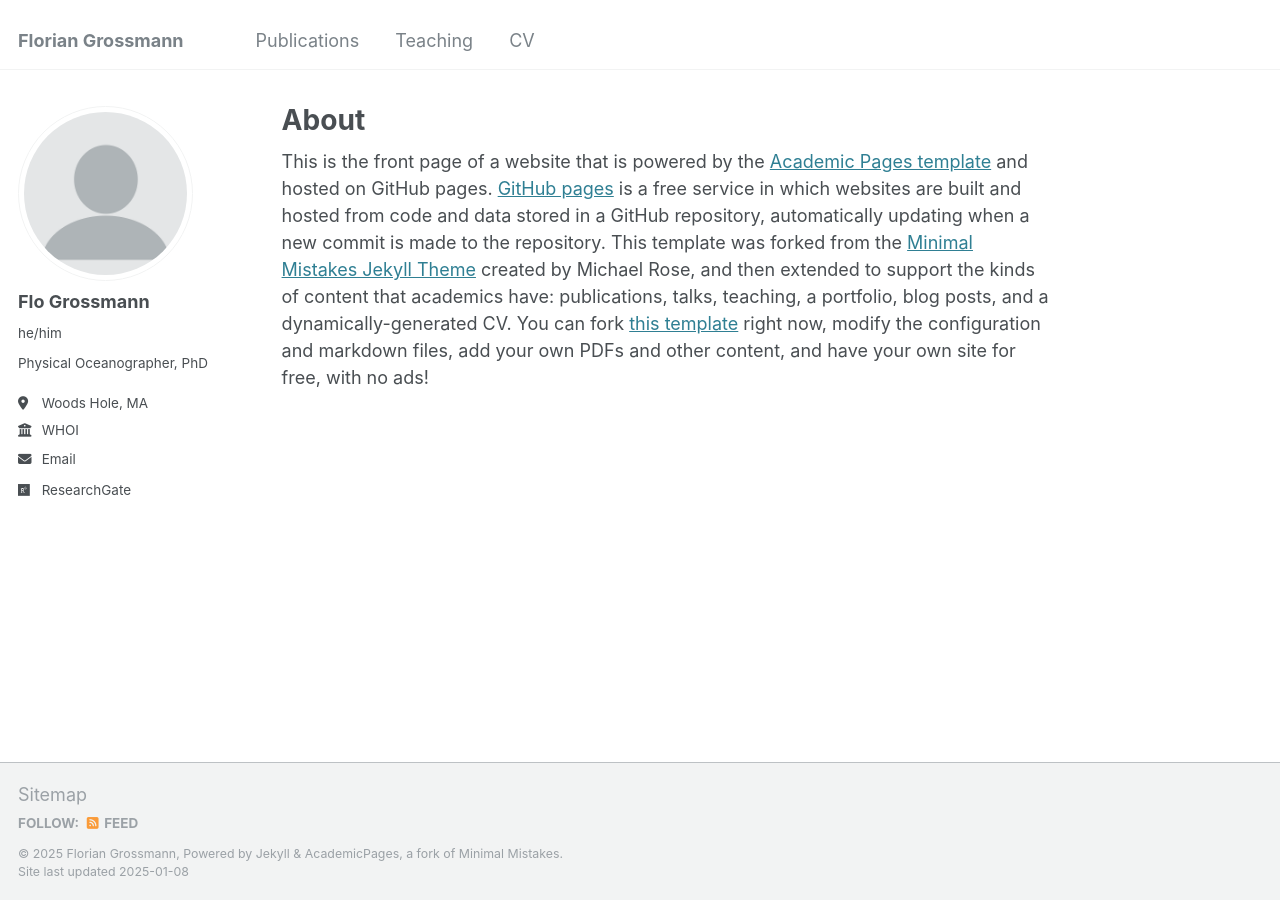
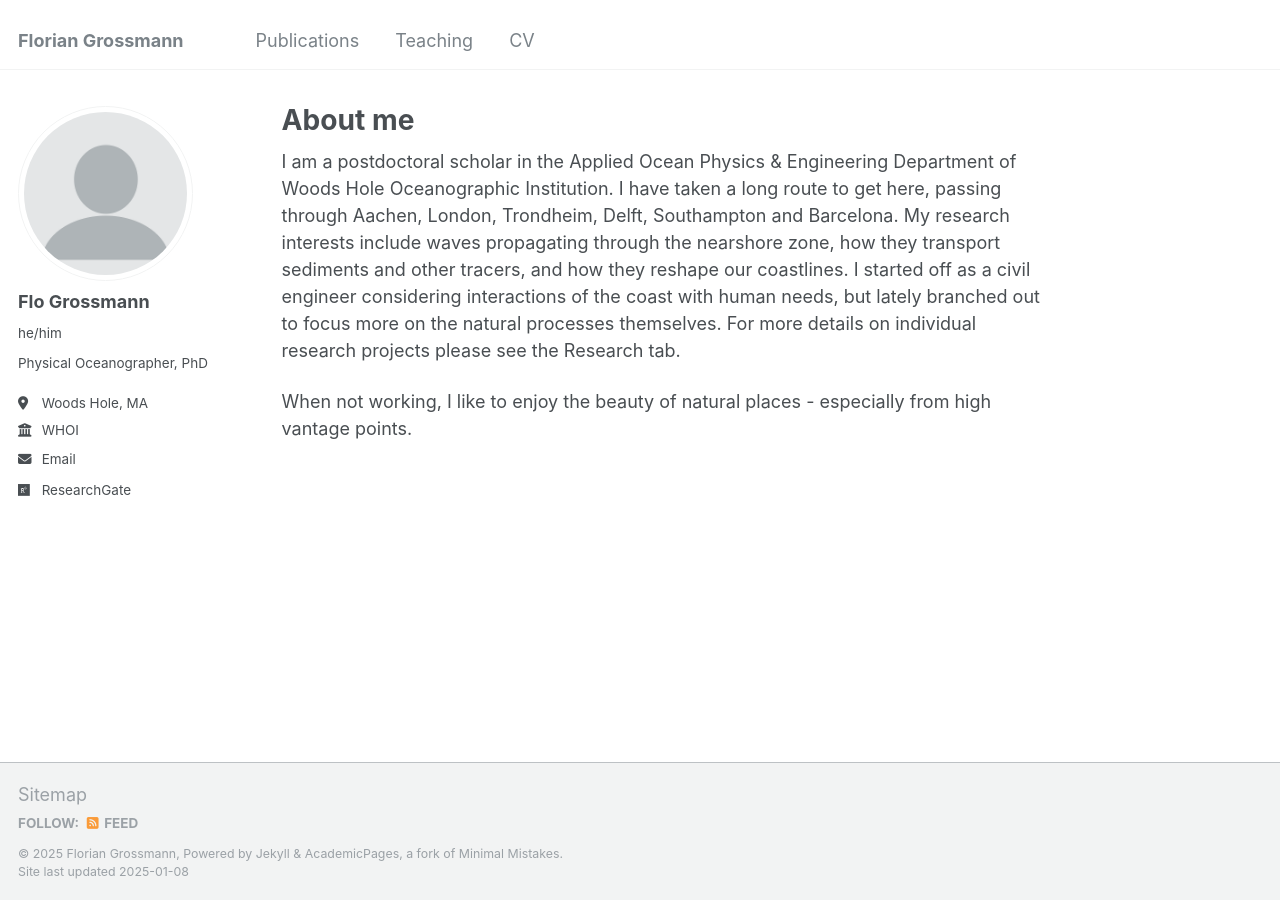
Before and after one commit to FlorianGrossmann/FlorianGrossmann.github.io, a Jekyll site: the page built from _pages/about.md, in a window 1280 px wide. Built offline with Jekyll 4.4.1, drawn with Linux system fonts in a browser that asks for light colours.

Commit message:
Update about.md

```diff
--- a/_pages/about.md
+++ b/_pages/about.md
@@ -1,10 +1,12 @@
 ---
 permalink: /
-title: "About"
+title: "About me"
 author_profile: true
 redirect_from:
   - /about/
   - /about.html
 ---
 
-This is the front page of a website that is powered by the [Academic Pages template](https://github.com/academicpages/academicpages.github.io) and hosted on GitHub pages. [GitHub pages](https://pages.github.com) is a free service in which websites are built and hosted from code and data stored in a GitHub repository, automatically updating when a new commit is made to the repository. This template was forked from the [Minimal Mistakes Jekyll Theme](https://mmistakes.github.io/minimal-mistakes/) created by Michael Rose, and then extended to support the kinds of content that academics have: publications, talks, teaching, a portfolio, blog posts, and a dynamically-generated CV. You can fork [this template](https://github.com/academicpages/academicpages.github.io) right now, modify the configuration and markdown files, add your own PDFs and other content, and have your own site for free, with no ads!
+I am a postdoctoral scholar in the Applied Ocean Physics & Engineering Department of Woods Hole Oceanographic Institution. I have taken a long route to get here, passing through Aachen, London, Trondheim, Delft, Southampton and Barcelona. My research interests include waves propagating through the nearshore zone, how they transport sediments and other tracers, and how they reshape our coastlines. I started off as a civil engineer considering interactions of the coast with human needs, but lately branched out to focus more on the natural processes themselves. For more details on individual research projects please see the Research tab.
+
+When not working, I like to enjoy the beauty of natural places - especially from high vantage points.
```
